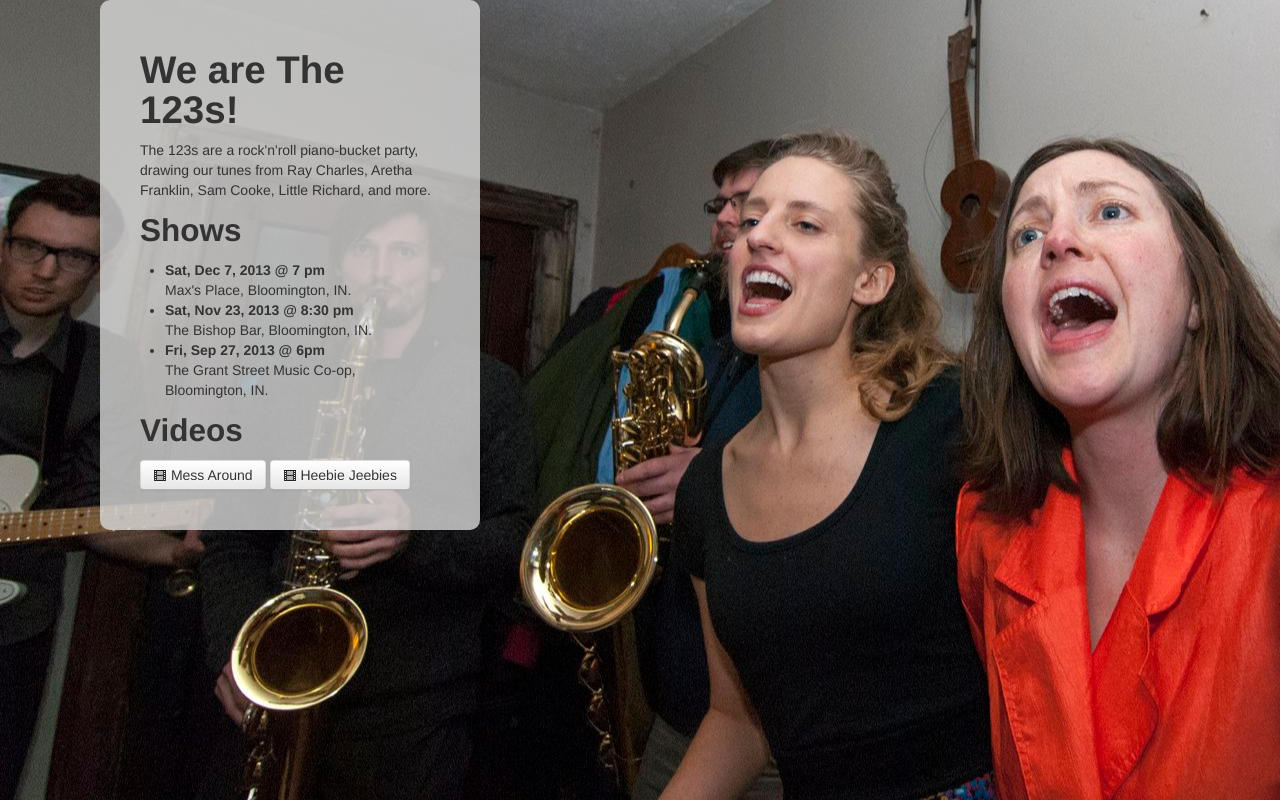
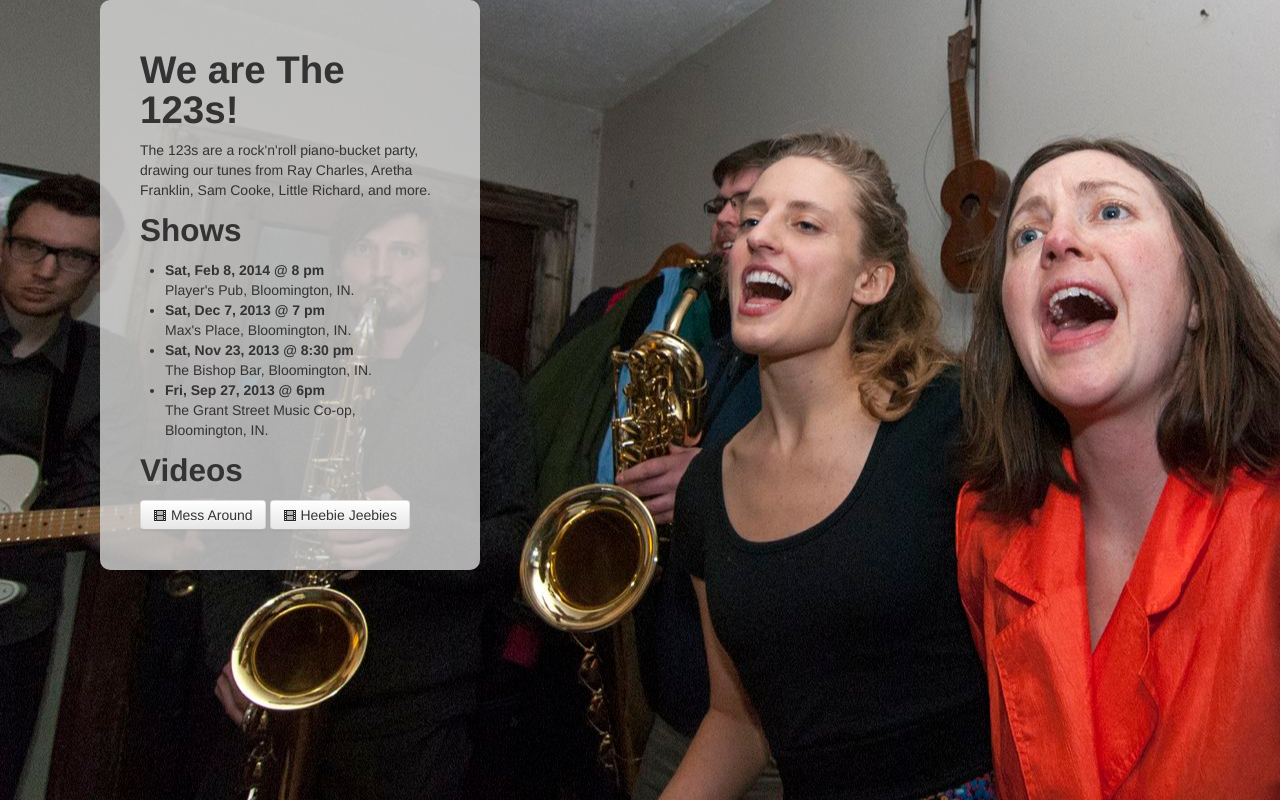
Before and after one commit to JaimieMurdock/wearethe123s, a plain HTML site: page index.html in a window 1280 px wide. Drawn offline with Linux system fonts and the light colour scheme.

Commit message:
updating upcoming shows

```diff
--- a/index.html
+++ b/index.html
@@ -26,6 +26,8 @@
 
 <h2>Shows</h2>
 <ul>
+<li><strong>Sat, Feb 8, 2014 @ 8 pm</strong><br />
+    Player's Pub, Bloomington, IN.</li>
 <li><strong>Sat, Dec 7, 2013 @ 7 pm</strong><br />
     Max's Place, Bloomington, IN.</li>
 <li><strong>Sat, Nov 23, 2013 @ 8:30 pm</strong><br />
```
